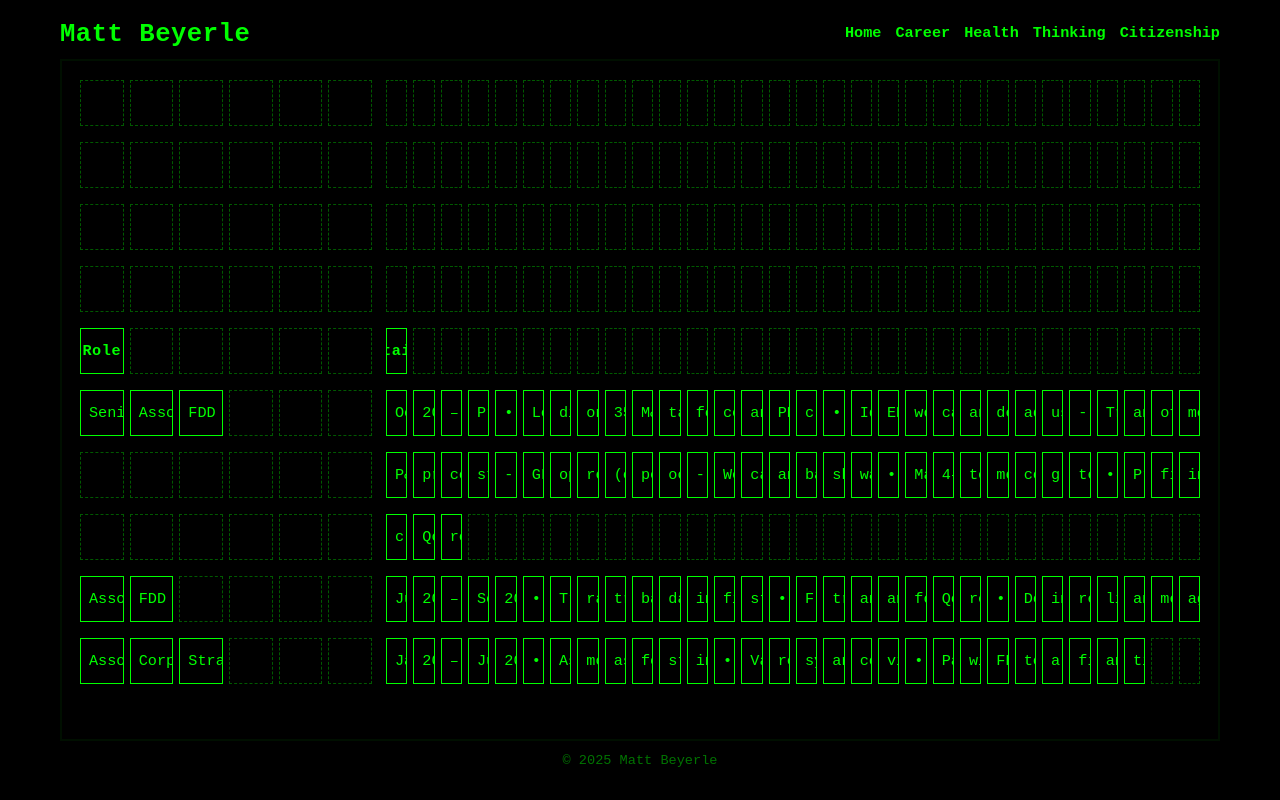
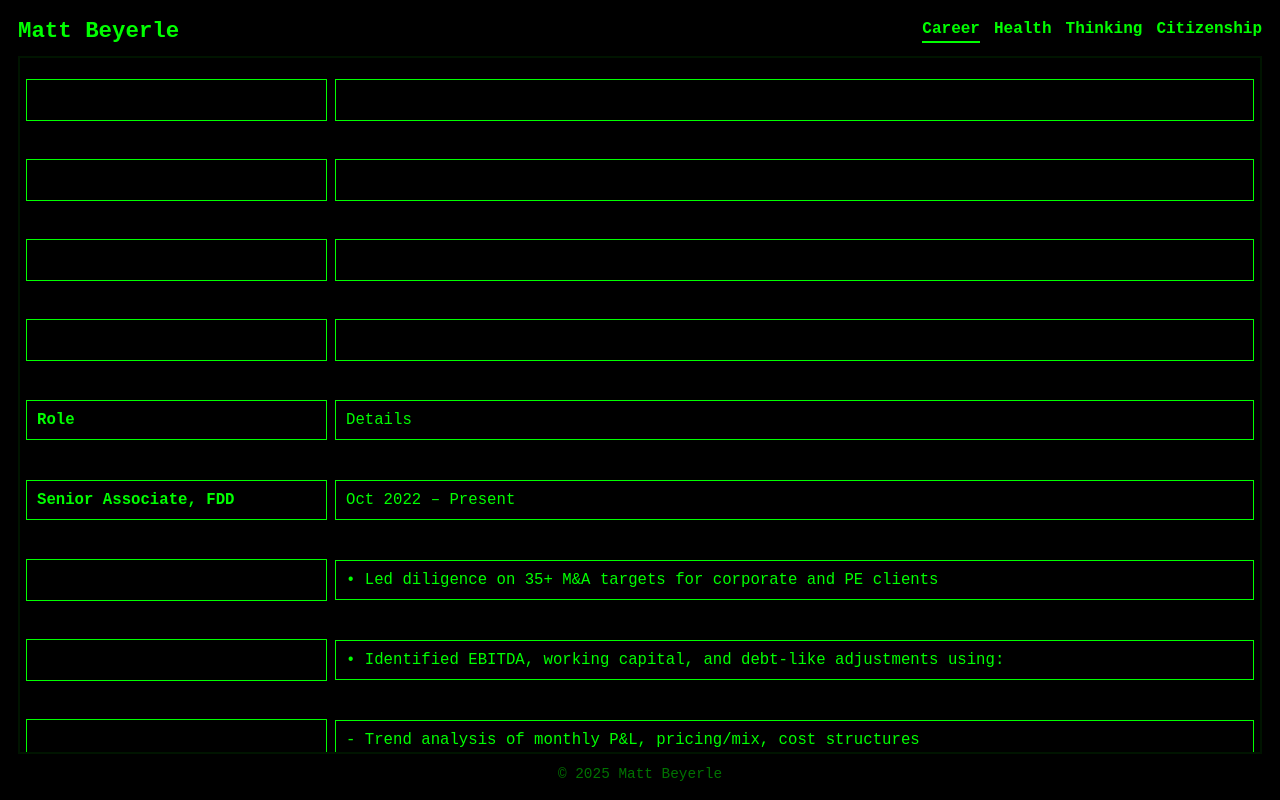
Before and after one commit to mbeyerle/mbeyerle.github.io, a plain HTML site: page career.html in a window 1280 px wide. Drawn offline with Linux system fonts and the light colour scheme.

Commit message:
Update career.html - attempt to improve how page looks

```diff
--- a/career.html
+++ b/career.html
@@ -3,385 +3,339 @@
 <head>
 <meta charset="utf-8" />
 <meta name="viewport" content="width=device-width,initial-scale=1" />
-<title>Matt Beyerle | Career (Terminal Grid)</title>
+<title>Matt Beyerle | Career (Terminal Sheet)</title>
 <link rel="icon" href="favicon.ico" type="image/x-icon">
 <style>
   :root{
-    --bg:#000;
-    --green:#00ff00;
-    --muted:#0f0f0f;
-    --row-h:56px; /* row height (change if you want taller rows) */
-    --role-slots:6;   /* number of word "cells" reserved for Role column */
-    --detail-slots:30; /* number of word "cells" reserved for Details column per row chunk */
-    --gap:6px;
+    --bg: #000;
+    --crt: #00ff00;
+    --accent: rgba(0,255,0,0.08);
+    --row-h-desktop: 72px;   /* fixed row height desktop */
+    --row-h-mobile: 64px;    /* fixed row height mobile */
+    --role-span-desktop: 6;  /* number of columns role will take (out of 24) on desktop */
+    --role-span-mobile: 5;   /* role span on mobile */
+    --cols: 24;              /* conceptual spreadsheet columns */
+    --gap: 8px;
   }
 
-  /* Page */
-  html,body{height:100%;}
+  /* Reset / base */
+  html,body { height: 100%; }
   body{
     margin:0;
     background:var(--bg);
-    color:var(--green);
+    color:var(--crt);
     font-family: "Courier New", monospace;
     -webkit-font-smoothing:antialiased;
     -moz-osx-font-smoothing:grayscale;
-    padding:0;
+    overflow: hidden; /* terminal is full-viewport */
   }
 
-  /* Outer container keeps header/nav & grid visible */
-  .page {
-    min-height:100vh;
+  /* Terminal container fills the entire viewport */
+  .terminal-wrap{
+    position:fixed;
+    inset:0;
+    padding:18px;
+    box-sizing:border-box;
     display:flex;
     flex-direction:column;
+    gap:12px;
+    background:var(--bg);
   }
 
-  .content {
-    max-width:1200px;
-    margin:0 auto;
-    width:100%;
-    padding:20px;
-    box-sizing:border-box;
-    flex:1 1 auto;
-    display:flex;
-    flex-direction:column;
-  }
-
-  header{
+  /* Header sitting inside the terminal area, styled like sheet */
+  .header {
     display:flex;
     align-items:center;
     justify-content:space-between;
-    gap:1rem;
-    margin-bottom:10px;
+    gap:12px;
   }
 
-  h1{
-    margin:0;
-    font-size:1.6rem;
-    color:var(--green);
-    letter-spacing:0.5px;
+  .site-title {
+    color:var(--crt);
+    text-decoration:none;
+    font-size:1.4rem;
+    font-weight:700;
   }
 
-  nav{
+  .nav {
     display:flex;
     gap:14px;
+  }
+
+  .nav a{
+    color:var(--crt);
+    text-decoration:none;
+    font-weight:bold;
+    padding-bottom:3px;
+    border-bottom:2px solid transparent;
+  }
+
+  .nav a.active, .nav a[aria-current="page"]{
+    border-bottom-color:var(--crt);
+  }
+
+  /* The main sheet area - will scroll if many rows */
+  .sheet {
+    flex:1 1 auto;
+    background: transparent;
+    border: 2px solid var(--accent);
+    padding:6px;
+    box-sizing:border-box;
+    overflow:auto;
+  }
+
+  /* Each row is a grid with many columns; two major "merged" cells per row: role and details */
+  .row {
+    display:grid;
+    grid-template-columns: repeat(var(--cols), 1fr);
+    gap: var(--gap);
+    align-items: center;
+    box-sizing:border-box;
+    height: var(--row-h-desktop);
+    min-height: var(--row-h-desktop);
+    margin-bottom: var(--gap);
+  }
+
+  /* The visual spreadsheet cell styles shared by role/details */
+  .cell {
+    border: 1px solid var(--crt);
+    padding: 10px;
+    box-sizing:border-box;
+    color: var(--crt);
+    background: transparent;
+    overflow: hidden;
+    white-space: pre-wrap;
+    word-break: break-word;
+    font-size: 0.98rem;
+  }
+
+  .role-cell {
+    grid-column: 1 / span var(--role-span-desktop);
+    font-weight: 700;
+    display:flex;
     align-items:center;
   }
 
-  nav a{
-    color:var(--green);
-    text-decoration:none;
-    font-weight:bold;
-    border-bottom:2px solid transparent;
-    padding-bottom:2px;
-    font-size:0.95rem;
+  .details-cell {
+    grid-column: calc(var(--role-span-desktop) + 1) / -1;
+    display:block;
+    align-items:center;
   }
 
-  nav a:hover{border-bottom-color:var(--green);}
-
-  /* Terminal / spreadsheet area */
-  .terminal-wrap{
-    background:var(--bg);
-    color:var(--green);
-    border: 2px solid rgba(0,255,0,0.06);
-    padding:8px;
-    box-sizing:border-box;
-    flex:1 1 auto;
-    display:flex;
-    flex-direction:column;
-    overflow:hidden;
+  /* Inputs for empty cells */
+  .cell input {
+    width:100%;
+    height:100%;
+    background: transparent;
+    border: none;
+    outline: none;
+    color: var(--crt);
+    font-family: inherit;
+    font-size: inherit;
   }
 
-  .terminal-grid{
-    /* This is the table of rows */
-    width:100%;
-    display:flex;
-    flex-direction:column;
-    gap:var(--gap);
-    padding:6px;
-    box-sizing:border-box;
-    overflow:auto; /* scroll when content tall */
-    height: calc(100vh - 180px); /* roughly full screen minus header/footer — keeps it fullscreen feeling */
+  .cell .muted {
+    color: rgba(0,255,0,0.45);
+    font-size:0.9rem;
   }
 
-  /* Each row is a two-column grid: Role | Details */
-  .grid-row{
-    display:grid;
-    grid-template-columns: 300px 1fr; /* role col fixed, details flexible */
-    align-items:stretch;
-    gap:var(--gap);
-    height:var(--row-h);
-    min-height:var(--row-h);
-    box-sizing:border-box;
+  /* Make sure rows appear separate on small screens but keep fixed height */
+  @media (max-width: 900px) {
+    :root { --role-span-desktop: var(--role-span-mobile); }
+    .row {
+      height: var(--row-h-mobile);
+      min-height: var(--row-h-mobile);
+    }
   }
 
-  /* The column that contains many small word-cells */
-  .cell-group{
-    display:grid;
-    grid-auto-flow:column;
-    grid-auto-columns: minmax(0, 1fr); /* each word-cell gets equal width in the group row */
-    gap:var(--gap);
-    align-items:center;
-    padding:4px;
-    box-sizing:border-box;
-    overflow:hidden;
+  /* Stack role above details on very narrow screens but keep equal row height by using a two-row grid per "visual row" */
+  @media (max-width: 520px) {
+    .row {
+      grid-template-columns: repeat(8, 1fr); /* fewer columns conceptually */
+      grid-auto-rows: 1fr;
+      align-items: stretch;
+      height: calc(var(--row-h-mobile) * 1.2); /* slightly taller on very small devices */
+      min-height: calc(var(--row-h-mobile) * 1.2);
+    }
+    .role-cell {
+      grid-column: 1 / -1;
+      align-items:flex-start;
+    }
+    .details-cell {
+      grid-column: 1 / -1;
+    }
+    .cell { padding:8px; font-size:0.95rem; }
   }
 
-  /* Word cell style (looks like spreadsheet cell) */
-  .word-cell, .word-input {
-    border:1px solid var(--green);
-    height:calc(var(--row-h) - 10px);
-    display:flex;
-    align-items:center;
-    justify-content:flex-start;
-    padding:6px 8px;
-    box-sizing:border-box;
-    font-size:0.95rem;
-    white-space:nowrap;
-    overflow:hidden;
-    text-overflow:ellipsis;
-    background:transparent;
-    color:var(--green);
+  /* Footer inside terminal */
+  .terminal-footer {
+    color: rgba(0,255,0,0.45);
+    text-align:center;
+    font-size:0.9rem;
   }
 
-  .word-cell{
-    cursor:default;
-  }
-
-  /* Empty slots are inputs */
-  .word-input{
-    background:transparent;
-    color:var(--green);
-    border:1px dashed rgba(0,255,0,0.35);
-    outline:none;
-    width:100%;
-  }
-
-  .word-input::placeholder{ color: rgba(0,255,0,0.25); }
-
-  /* Header row styling */
-  .header-row .word-cell{
-    font-weight:bold;
-    justify-content:center;
-    letter-spacing:0.6px;
-  }
-
-  /* Make the Role column visually narrower on small screens */
-  @media (max-width:900px){
-    .grid-row{ grid-template-columns: 180px 1fr; }
-    :root{ --row-h:52px; --detail-slots:20; }
-  }
-
-  /* Stack on very small screens: role above details */
-  @media (max-width:520px){
-    .grid-row{
-      grid-template-columns:1fr;
-      grid-auto-rows: var(--row-h);
-    }
-    .cell-group{ grid-auto-flow:row; grid-auto-rows: 1fr; overflow:auto; }
-    :root{ --row-h:60px; --role-slots:8; --detail-slots:12; }
-    .terminal-grid{ height: calc(100vh - 200px); }
-  }
-
-  footer{ color: rgba(0,255,0,0.45); font-size:0.85rem; margin-top:12px; text-align:center; padding-bottom:12px; }
+  /* Make the visuals more CRT-like */
+  .cell { box-shadow: inset 0 -1px 0 rgba(0,0,0,0.6); }
+  ::selection { background: rgba(0,255,0,0.15); color: var(--crt); }
 </style>
 </head>
 <body>
-  <div class="page">
-    <div class="content">
-      <header>
-        <h1>Matt Beyerle</h1>
-        <nav>
-          <a href="index.html">Home</a>
-          <a href="career.html" aria-current="page">Career</a>
-          <a href="health.html">Health</a>
-          <a href="thinking.html">Thinking</a>
-          <a href="citizenship.html">Citizenship</a>
-        </nav>
-      </header>
+  <div class="terminal-wrap" role="application" aria-label="Terminal spreadsheet view">
+    <div class="header">
+      <a class="site-title" href="index.html">Matt Beyerle</a>
+      <nav class="nav" role="navigation" aria-label="Main">
+        <a class="active" href="career.html" aria-current="page">Career</a>
+        <a href="health.html">Health</a>
+        <a href="thinking.html">Thinking</a>
+        <a href="citizenship.html">Citizenship</a>
+      </nav>
+    </div>
 
-      <div class="terminal-wrap" role="application" aria-label="Career terminal spreadsheet">
-        <div class="terminal-grid" id="terminalGrid">
-          <!-- Rows will be injected by JS -->
-        </div>
-      </div>
+    <div class="sheet" id="sheet" tabindex="0" aria-label="Spreadsheet rows">
+      <!-- JavaScript will inject rows here -->
+    </div>
 
-      <footer>© 2025 Matt Beyerle</footer>
-    </div>
+    <div class="terminal-footer">© 2025 Matt Beyerle</div>
   </div>
 
 <script>
-/*
-  Strategy:
-  - We create a sequence of rows.
-  - Each logical "row" contains two groups: role (fixed number of slots) and details (chunked).
-  - Role text placed on the first row for that job; subsequent rows for the same job have empty role slots (inputs).
-  - Every "slot" is a bordered box. If there's no word to put into a slot, we place an input element.
-*/
-
-/* Your resume content (unchanged wording) */
+/* Resume content (verbatim) */
 const jobs = [
   {
     role: "Senior Associate, FDD",
-    details: `Oct 2022 – Present • Led diligence on 35+ M&A targets for corporate and PE clients • Identified EBITDA, working capital, and debt-like adjustments using: - Trend analysis of monthly P&L, pricing/mix, cost structures - GL-level opex review (e.g., personnel, occupancy) - Working capital and balance sheet walkthroughs • Managed 4–6 team members, coordinating global teams • Presented findings in client-facing QoE reports`
+    details: `Oct 2022 – Present
+• Led diligence on 35+ M&A targets for corporate and PE clients
+• Identified EBITDA, working capital, and debt-like adjustments using:
+  - Trend analysis of monthly P&L, pricing/mix, cost structures
+  - GL-level opex review (e.g., personnel, occupancy)
+  - Working capital and balance sheet walkthroughs
+• Managed 4–6 team members, coordinating global teams
+• Presented findings in client-facing QoE reports`
   },
   {
     role: "Associate, FDD",
-    details: `Jul 2021 – Sep 2022 • Transformed raw trial balance data into financial statements • Flagged trends and anomalies for QoE reports • Developed info request lists and meeting agendas`
+    details: `Jul 2021 – Sep 2022
+• Transformed raw trial balance data into financial statements
+• Flagged trends and anomalies for QoE reports
+• Developed info request lists and meeting agendas`
   },
   {
     role: "Associate, Corporate Strategy",
-    details: `Jan 2021 – Jul 2021 • Assessed modeling assumptions for strategic investments • Validated revenue/cost synergies and commercial viability • Partnered with FDD to align findings and timelines`
+    details: `Jan 2021 – Jul 2021
+• Assessed modeling assumptions for strategic investments
+• Validated revenue/cost synergies and commercial viability
+• Partnered with FDD to align findings and timelines`
   },
   {
     role: "Intern, Deal Advisory",
-    details: `Jan 2019 – Mar 2019 • Drafted post-merger MD&A for global confectioner • Supported diligence for logistics acquisition`
+    details: `Jan 2019 – Mar 2019
+• Drafted post-merger MD&A for global confectioner
+• Supported diligence for logistics acquisition`
   }
 ];
 
-/* Controls for slot counts */
-const ROLE_SLOTS = parseInt(getComputedStyle(document.documentElement).getPropertyValue('--role-slots')) || 6;
-const DETAIL_SLOTS = parseInt(getComputedStyle(document.documentElement).getPropertyValue('--detail-slots')) || 30;
+/* Helpers */
+function createRowElement(roleContent, detailsContent, isHeader=false){
+  const row = document.createElement('div');
+  row.className = 'row';
+  // role cell
+  const roleCell = document.createElement('div');
+  roleCell.className = 'cell role-cell';
+  if(roleContent === null){
+    const input = document.createElement('input');
+    input.placeholder = '';
+    input.setAttribute('aria-label','empty role cell');
+    roleCell.appendChild(input);
+  } else {
+    roleCell.textContent = roleContent;
+  }
+  // details cell
+  const detailsCell = document.createElement('div');
+  detailsCell.className = 'cell details-cell';
+  if(detailsContent === null){
+    const input = document.createElement('input');
+    input.placeholder = '';
+    input.setAttribute('aria-label','empty details cell');
+    detailsCell.appendChild(input);
+  } else {
+    // preserve line breaks as shown in terminal style
+    // but keep everything inside a single 'merged' cell
+    const pre = document.createElement('div');
+    pre.style.whiteSpace = 'pre-wrap';
+    pre.textContent = detailsContent;
+    detailsCell.appendChild(pre);
+  }
 
-/* Utility: split text into words (preserve punctuation like bullets as tokens) */
-function splitWords(text){
-  // split on spaces but keep punctuation attached; we want bullets like '•' and hyphen items preserved
-  return text.split(/\s+/).filter(Boolean);
+  row.appendChild(roleCell);
+  row.appendChild(detailsCell);
+  return row;
 }
 
-/* Chunk an array into pieces */
-function chunk(arr, size){
-  const out = [];
-  for(let i=0;i<arr.length;i+=size) out.push(arr.slice(i,i+size));
-  return out;
+/* Splits long details into logical chunks to create additional rows while ensuring each row is same fixed height.
+   We split on bullets and newline markers so each bullet/sentence becomes its own row.
+*/
+function splitDetails(detailsText){
+  // Normalize newlines and split by bullet markers or line breaks
+  const normalized = detailsText.replace(/\r\n/g,'\n').trim();
+  // split on newline + bullets or lines that start with '-' or '•'
+  const parts = normalized.split(/\n(?=\S)|\n/).map(s => s.trim()).filter(Boolean);
+
+  // Further split lines that contain '•' into separate parts
+  const expanded = [];
+  parts.forEach(p => {
+    if(p.includes('•')){
+      // split by '•' keeping markers
+      const pieces = p.split('•').map(x => x.trim()).filter(Boolean);
+      pieces.forEach(pc => expanded.push('• ' + pc));
+    } else {
+      expanded.push(p);
+    }
+  });
+  return expanded;
 }
 
-/* Create a row DOM element */
-function makeRow(isHeader=false){
-  const row = document.createElement('div');
-  row.className = 'grid-row' + (isHeader ? ' header-row' : '');
-  // left: role container
-  const left = document.createElement('div');
-  left.className = 'cell-group role-group';
-  // right: details container
-  const right = document.createElement('div');
-  right.className = 'cell-group details-group';
-  row.appendChild(left);
-  row.appendChild(right);
-  return {row,left,right};
-}
+/* Build out the entire sheet (including top/bottom blank rows like original) */
+const sheet = document.getElementById('sheet');
 
-/* Fill a cell group with words (up to 'slots'). Return number of slots used. */
-function fillGroupWithWords(container, words, slots){
-  let used = 0;
-  for(let i=0;i<slots;i++){
-    if(words && words[i]){
-      const wc = document.createElement('div');
-      wc.className = 'word-cell';
-      wc.textContent = words[i];
-      container.appendChild(wc);
-      used++;
-    } else {
-      // empty -> input
-      const inp = document.createElement('input');
-      inp.className = 'word-input';
-      inp.setAttribute('placeholder','');
-      inp.setAttribute('aria-label','empty cell input');
-      container.appendChild(inp);
-    }
-  }
-  return used;
-}
-
-/* Fill a group with an array of words (already chunked to fit slots) */
-function fillExactGroup(container, chunkedWords, slots){
-  for(let i=0;i<slots;i++){
-    const token = chunkedWords[i];
-    if(token !== undefined){
-      const wc = document.createElement('div');
-      wc.className = 'word-cell';
-      wc.textContent = token;
-      container.appendChild(wc);
-    } else {
-      const inp = document.createElement('input');
-      inp.className = 'word-input';
-      inp.setAttribute('placeholder','');
-      inp.setAttribute('aria-label','empty cell input');
-      container.appendChild(inp);
-    }
+/* Function to append a number of blank rows */
+function appendBlankRows(count){
+  for(let i=0;i<count;i++){
+    const row = createRowElement(null, null);
+    sheet.appendChild(row);
   }
 }
 
-/* Build grid */
-const grid = document.getElementById('terminalGrid');
+/* Top blank rows (4) */
+appendBlankRows(4);
 
-// top blank rows (4 rows like original)
-for(let i=0;i<4;i++){
-  const {row,left,right} = makeRow();
-  // fill with inputs (blank)
-  fillExactGroup(left, [], ROLE_SLOTS);
-  fillExactGroup(right, [], DETAIL_SLOTS);
-  grid.appendChild(row);
-}
+/* Header row */
+const headerRow = createRowElement("Role", "Details");
+sheet.appendChild(headerRow);
 
-// header row
-{
-  const {row,left,right} = makeRow(true);
-  // put "Role" across left first slot(s)
-  const roleWords = ["Role"];
-  fillExactGroup(left, roleWords.concat([]), ROLE_SLOTS);
-  const detailWords = ["Details"];
-  fillExactGroup(right, detailWords.concat([]), DETAIL_SLOTS);
-  grid.appendChild(row);
-}
-
-// For each job, chunk details into DETAIL_SLOTS-per-row pieces
+/* For each job, split details into chunks and add rows. First row has role text; subsequent rows have empty role cell (input) */
 jobs.forEach(job => {
-  const roleWords = splitWords(job.role);
-  const detailWords = splitWords(job.details);
-
-  const detailChunks = chunk(detailWords, DETAIL_SLOTS);
-
-  detailChunks.forEach((chunkWords, index) => {
-    const {row,left,right} = makeRow();
-    if(index===0){
-      // first row: place role words in left, padded to ROLE_SLOTS
-      // If role has more words than ROLE_SLOTS, truncate last words into final slot as joined string
-      const leftTokens = [];
-      if(roleWords.length <= ROLE_SLOTS){
-        leftTokens.push(...roleWords);
-      } else {
-        // more words than slots: put all but last few concatenated in final slot
-        leftTokens.push(...roleWords.slice(0, ROLE_SLOTS-1));
-        leftTokens.push(roleWords.slice(ROLE_SLOTS-1).join(' '));
-      }
-      fillExactGroup(left, leftTokens, ROLE_SLOTS);
+  const detailParts = splitDetails(job.details);
+  detailParts.forEach((part, idx) => {
+    if(idx === 0){
+      sheet.appendChild(createRowElement(job.role, part));
     } else {
-      // subsequent rows: empty role slots (inputs)
-      fillExactGroup(left, [], ROLE_SLOTS);
+      sheet.appendChild(createRowElement(null, part));
     }
-
-    // Fill details with chunkWords (up to DETAIL_SLOTS)
-    fillExactGroup(right, chunkWords, DETAIL_SLOTS);
-
-    grid.appendChild(row);
   });
 });
 
-// bottom blank rows (4 rows)
-for(let i=0;i<4;i++){
-  const {row,left,right} = makeRow();
-  fillExactGroup(left, [], ROLE_SLOTS);
-  fillExactGroup(right, [], DETAIL_SLOTS);
-  grid.appendChild(row);
-}
+/* Bottom blank rows (4) */
+appendBlankRows(4);
 
-/* Optional: allow pressing Enter in inputs to focus next input */
-document.addEventListener('keydown', (e)=>{
-  if(e.key === 'Enter' && document.activeElement && document.activeElement.classList.contains('word-input')){
+/* Accessibility: allow Enter to move between inputs; keep focus visible */
+document.addEventListener('keydown', (e) => {
+  if(e.key === 'Enter' && document.activeElement && document.activeElement.tagName === 'INPUT'){
     e.preventDefault();
-    const inputs = Array.from(document.querySelectorAll('.word-input'));
+    const inputs = Array.from(sheet.querySelectorAll('input'));
     const idx = inputs.indexOf(document.activeElement);
-    if(idx >= 0 && idx < inputs.length - 1) inputs[idx+1].focus();
+    if(idx >= 0 && idx < inputs.length - 1){
+      inputs[idx+1].focus();
+    }
   }
 });
 </script>
```
